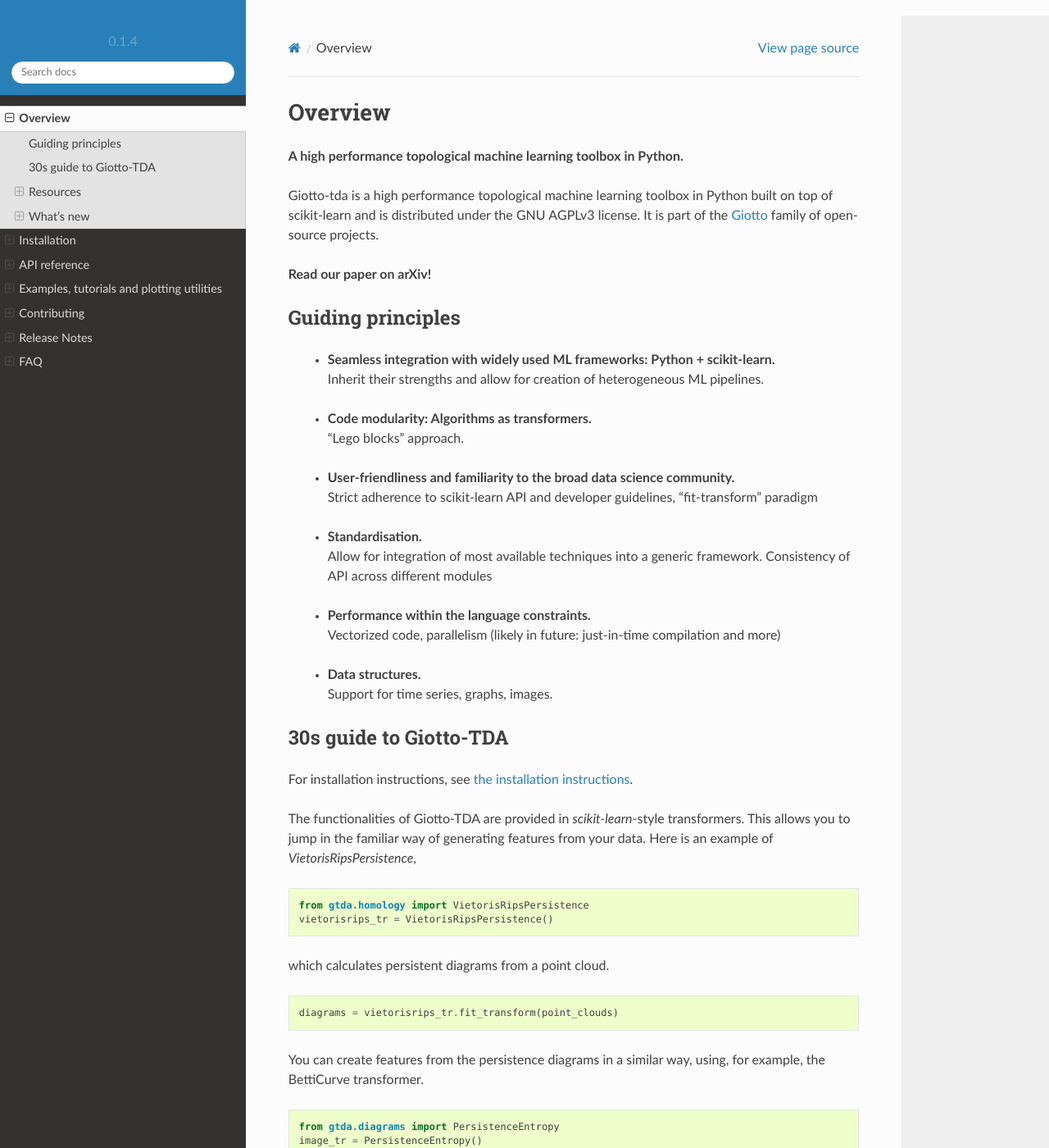
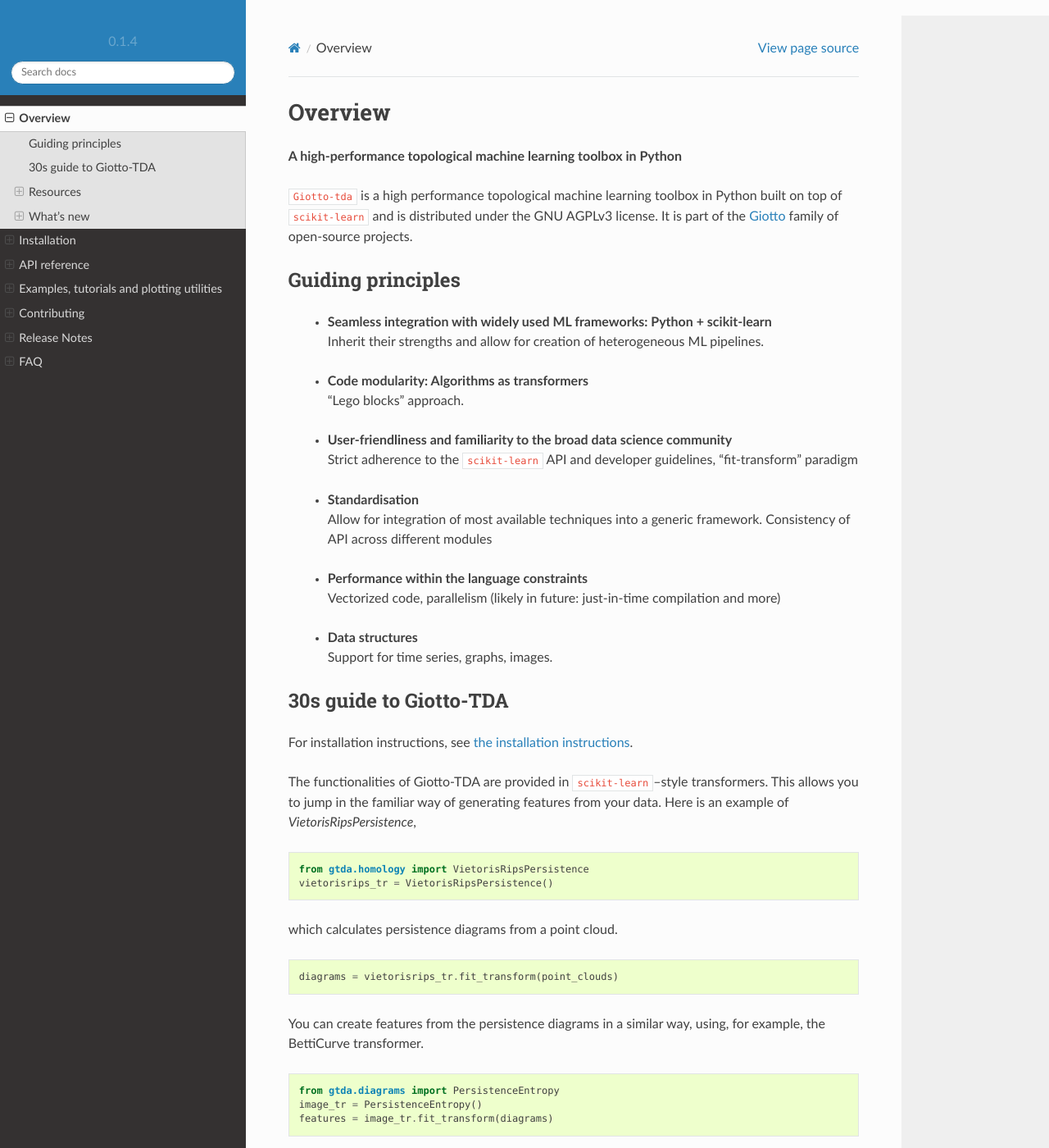
Before and after one commit to giotto-ai/giotto-tda, a Sphinx documentation site: the page built from doc/library.rst, in a window 1280 px wide and 1400 px high. Shown: the whole window at 82% size. Built offline with Sphinx 7.4.7 and the Read the Docs theme 2.0.0, drawn with Linux system fonts in a browser that asks for light colours; pages that are not in the unit, such as notebooks, are missing from menus; comment, search, counter and statistics services are not loaded; the version number is read from the project's files by our own code.

Commit message:
Implement @wreise's review suggestions

```diff
--- a/README.rst
+++ b/README.rst
@@ -62,7 +62,7 @@
 
 - Python (>= 3.6)
 - NumPy (>= 1.17.0)
-- SciPy` (>= 0.17.0)
+- SciPy (>= 0.17.0)
 - joblib (>= 0.13)
 - scikit-learn (>= 0.22.0)
 - python-igraph (>= 0.7.1.post6)
--- a/doc/contributing/index.rst
+++ b/doc/contributing/index.rst
@@ -33,7 +33,7 @@
 -------------
 
 If you have improvements to ``giotto-tda``, do not hesitate to send us pull requests!
-Please follow the Github how to (https://help.github.com/articles/using-pull-requests/) and
+Please follow the `Github how to <https://help.github.com/articles/using-pull-requests>`_ and
 make sure you followed this checklist *before* submitting yor pull request:
 
 - Make sure you have signed the `contributor license agreement (CLA) <https://cla-assistant.io/giotto-ai/giotto-tda>`_.
--- a/doc/library.rst
+++ b/doc/library.rst
@@ -3,12 +3,10 @@
 Overview
 ########
 
-**A high performance topological machine learning toolbox in Python.**
+**A high-performance topological machine learning toolbox in Python**
 
-Giotto-tda is a high performance topological machine learning toolbox in Python built on top of
-scikit-learn and is distributed under the GNU AGPLv3 license. It is part of the `Giotto <https://github.com/giotto-ai>`_ family of open-source projects.
-
-**Read our paper on arXiv!**
+``Giotto-tda`` is a high performance topological machine learning toolbox in Python built on top of
+``scikit-learn`` and is distributed under the GNU AGPLv3 license. It is part of the `Giotto <https://github.com/giotto-ai>`_ family of open-source projects.
 
 .. _guiding_principles:
 
@@ -16,17 +14,17 @@
 Guiding principles
 ******************
 
- * | **Seamless integration with widely used ML frameworks: Python + scikit-learn.**
+ * | **Seamless integration with widely used ML frameworks: Python + scikit-learn**
    | Inherit their strengths and allow for creation of heterogeneous ML pipelines.
- * | **Code modularity: Algorithms as transformers.**
+ * | **Code modularity: Algorithms as transformers**
    | “Lego blocks” approach.
- * | **User-friendliness and familiarity to the broad data science community.**
-   | Strict adherence to scikit-learn API and developer guidelines, “fit-transform” paradigm
- * | **Standardisation.**
+ * | **User-friendliness and familiarity to the broad data science community**
+   | Strict adherence to the ``scikit-learn`` API and developer guidelines, “fit-transform” paradigm
+ * | **Standardisation**
    | Allow for integration of most available techniques into a generic framework.  Consistency of API across different modules
- * | **Performance within the language constraints.**
+ * | **Performance within the language constraints**
    | Vectorized code, parallelism (likely in future: just-in-time compilation and more)
- * | **Data structures.**
+ * | **Data structures**
    | Support for time series, graphs, images.
 
 ***********************
@@ -35,7 +33,7 @@
 
 For installation instructions, see :ref:`the installation instructions <installation>`.
 
-The functionalities of Giotto-TDA are provided in `scikit-learn`-style transformers.
+The functionalities of Giotto-TDA are provided in ``scikit-learn``--style transformers.
 This allows you to jump in the familiar way of generating features from your data. Here is an example of `VietorisRipsPersistence`,
 
 .. code-block:: python
@@ -43,7 +41,7 @@
   from gtda.homology import VietorisRipsPersistence
   vietorisrips_tr = VietorisRipsPersistence()
 
-which calculates :ref:`persistent diagrams <persistence diagram>` from a :ref:`point cloud <finite metric spaces and point clouds>`.
+which calculates :ref:`persistence diagrams <persistence diagram>` from a :ref:`point cloud <finite metric spaces and point clouds>`.
 
 .. code-block:: python
 
```
Also changed, not shown: other parts of README.rst (+1 -1 lines), examples/README.rst.
